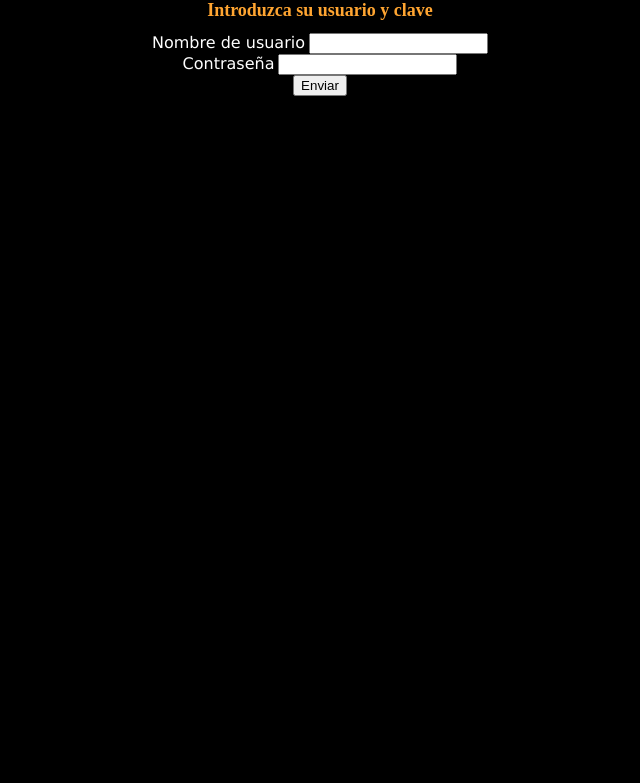
After one commit to Mr-Hat/Pagina-del-arduino, a PHP site: page / in a window 1280 px wide. The commit adds this page. Shown: the top 783 px of the page, without its empty margins (320-960 px from the left). Run offline with PHP 8.4, Linux system fonts and the light colour scheme.

Commit message:
Creación de index.html y nuevos tags en el css

```diff
--- a/Dproyecto.css
+++ b/Dproyecto.css
@@ -41,3 +41,11 @@ body {
     font-family: verdana;
     font-size: 30px;
   }
+
+  #form label {
+    color: white;
+    font-family: verdana;
+  }
+  #form input {
+    font-family: verdana;
+  }
--- /dev/null
+++ b/index.html
@@ -0,0 +1,23 @@
+<html lang="es">
+<head>
+    <meta charset="utf-8">
+    <title>Log in</title>
+    <link rel="stylesheet" href="Dproyecto.css">
+    <link rel="icon" href="https://media.discordapp.net/attachments/959570367675002905/959932714801328258/unknown.png">
+</head>
+<body>
+    <h1>Introduzca su usuario y clave</h1>
+    <center><form id="formulario" action="valida.php"
+    method="POST">
+  <div id="form">
+      <label for="usuario">Nombre de usuario</label>
+      <input type="text" name="nombre" id="nombre">
+       <br>
+       <label for="clave">Contraseña</label>
+       <input type="password" name="password" id="password">
+  </div>
+  <input type="submit" value="Enviar">
+</form>
+</center>
+</body>
+</html>
```
